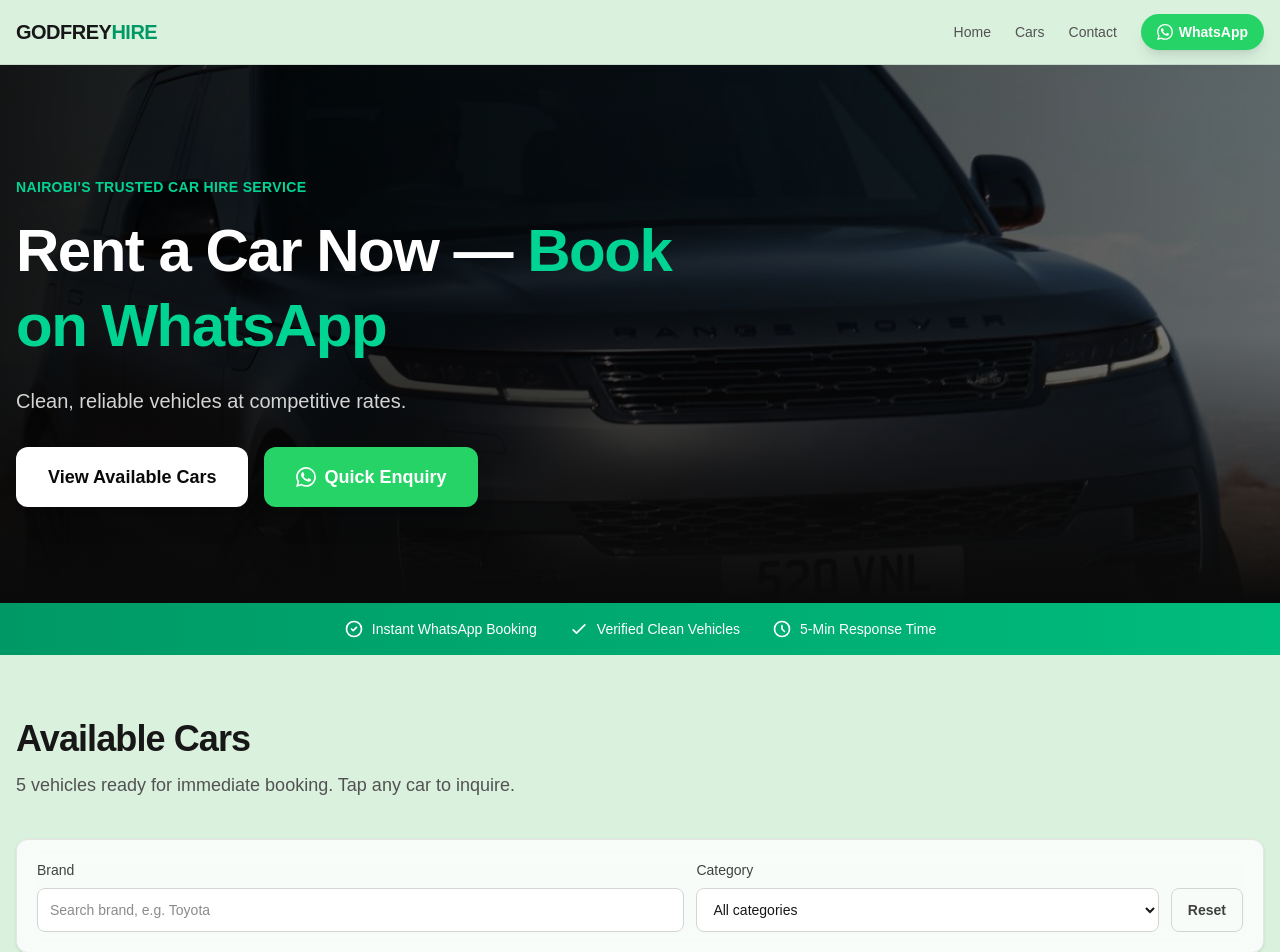
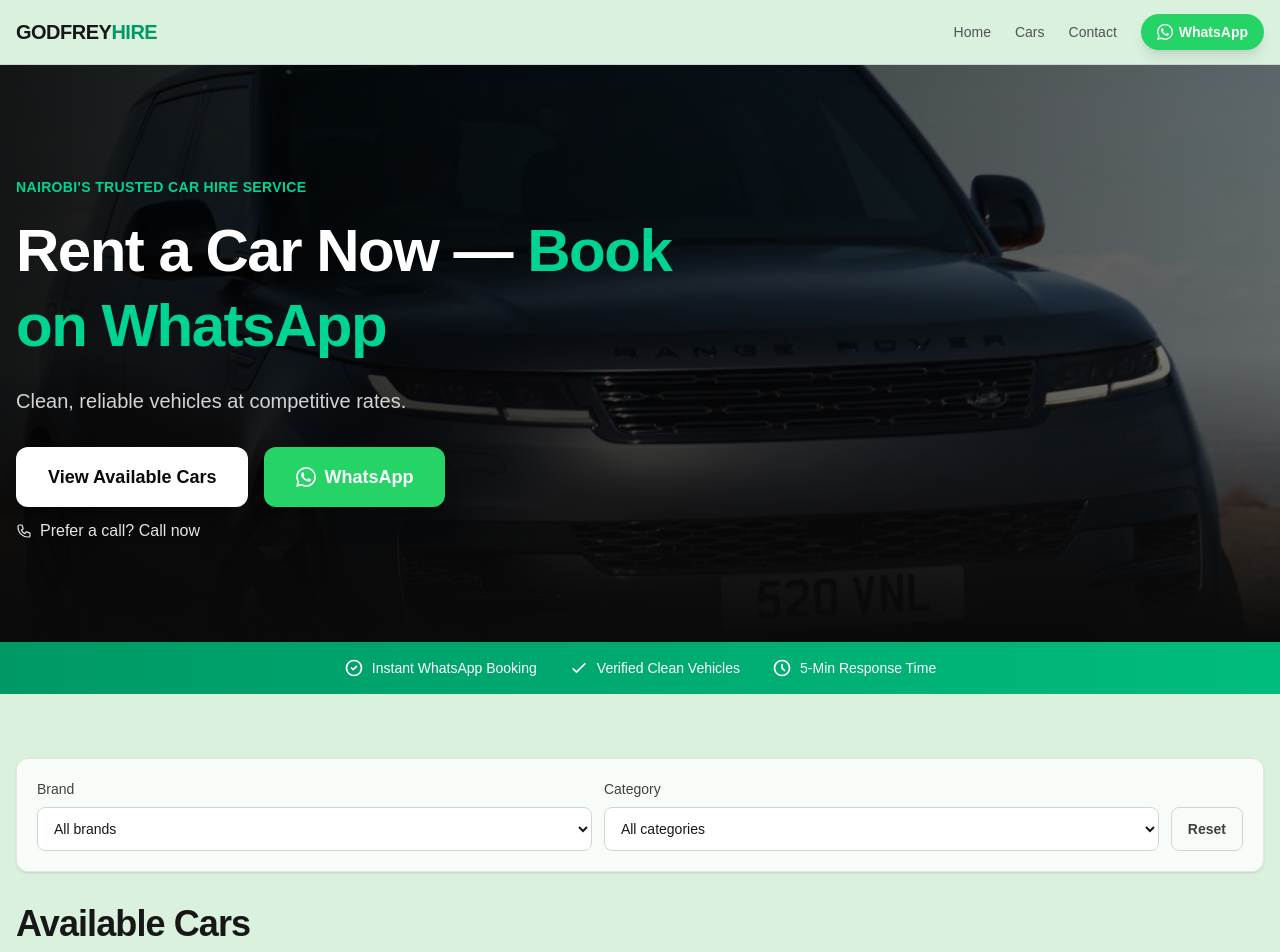
Before and after one commit to goddiey1/car-hire-sample, a Next.js app: page / in a window 1280 px wide. Shown: the top 952 px of the page. Built offline with nearby package versions, Linux system fonts and the light colour scheme.

Commit message:
ui edits

```diff
--- a/src/app/page.tsx
+++ b/src/app/page.tsx
@@ -45,6 +45,7 @@ export default function Home() {
  </p>
 
  {/* CTA Buttons - Full width on mobile */}
+ <div>
  <div className="flex flex-col sm:flex-row gap-3 sm:gap-4">
  <a
  href="#fleet"
@@ -61,7 +62,18 @@ export default function Home() {
  <svg className="w-5 h-5 mr-2 fill-current" viewBox="0 0 24 24">
  <path d="M17.472 14.382c-.297-.149-1.758-.867-2.03-.967-.273-.099-.471-.148-.67.15-.197.297-.767.966-.94 1.164-.173.199-.347.223-.644.075-.297-.15-1.255-.463-2.39-1.475-.883-.788-1.48-1.761-1.653-2.059-.173-.297-.018-.458.13-.606.134-.133.298-.347.446-.52.149-.174.198-.298.298-.497.099-.198.05-.371-.025-.52-.075-.149-.669-1.612-.916-2.207-.242-.579-.487-.5-.669-.51-.173-.008-.371-.01-.57-.01-.198 0-.52.074-.792.372-.272.297-1.04 1.016-1.04 2.479 0 1.462 1.065 2.875 1.213 3.074.149.198 2.096 3.2 5.077 4.487.709.306 1.262.489 1.694.625.712.227 1.36.195 1.871.118.571-.085 1.758-.719 2.006-1.413.248-.694.248-1.289.173-1.413-.074-.124-.272-.198-.57-.347m-5.421 7.403h-.004a9.87 9.87 0 01-5.031-1.378l-.361-.214-3.741.982.998-3.648-.235-.374a9.86 9.86 0 01-1.51-5.26c.001-5.45 4.436-9.884 9.888-9.884 2.64 0 5.122 1.03 6.988 2.898a9.825 9.825 0 012.893 6.994c-.003 5.45-4.437 9.884-9.885 9.884m8.413-18.297A11.815 11.815 0 0012.05 0C5.495 0 .16 5.335.157 11.892c0 2.096.547 4.142 1.588 5.945L.057 24l6.305-1.654a11.882 11.882 0 005.683 1.448h.005c6.554 0 11.89-5.335 11.893-11.893a11.821 11.821 0 00-3.48-8.413Z" />
  </svg>
- Quick Enquiry
+ WhatsApp
+ </a>
+ </div>
+
+ <a
+ href={`tel:${process.env.NEXT_PUBLIC_CONTACT_PHONE}`}
+ className="mt-3 inline-flex items-center text-sm sm:text-base font-medium text-neutral-200 hover:text-white transition-colors focus:outline-none focus:text-white"
+ >
+ <svg className="w-4 h-4 mr-2" fill="none" viewBox="0 0 24 24" stroke="currentColor">
+ <path strokeLinecap="round" strokeLinejoin="round" strokeWidth={1.8} d="M3 5a2 2 0 012-2h3.28a1 1 0 01.948.684l1.498 4.493a1 1 0 01-.502 1.21l-2.257 1.13a11.042 11.042 0 005.516 5.516l1.13-2.257a1 1 0 011.21-.502l4.493 1.498a1 1 0 01.684.949V19a2 2 0 01-2 2h-1C9.716 21 3 14.284 3 6V5z" />
+ </svg>
+ Prefer a call? Call now
  </a>
  </div>
  </div>
--- a/src/components/FleetSection.tsx
+++ b/src/components/FleetSection.tsx
@@ -4,8 +4,13 @@ import { useMemo, useState } from "react";
 import CarCard, { Car } from "@/components/CarCard";
 
 export default function FleetSection({ cars }: { cars: Car[] }) {
-  const [brandQuery, setBrandQuery] = useState("");
+  const [selectedBrand, setSelectedBrand] = useState("All brands");
   const [selectedCategory, setSelectedCategory] = useState("All categories");
+
+  const brands = useMemo(
+    () => Array.from(new Set(cars.map((car) => car.brand))).sort(),
+    [cars]
+  );
 
   const categories = useMemo(
     () => Array.from(new Set(cars.map((car) => car.category))).sort(),
@@ -13,53 +18,42 @@ export default function FleetSection({ cars }: { cars: Car[] }) {
   );
 
   const filteredCars = useMemo(() => {
-    const normalizedBrand = brandQuery.trim().toLowerCase();
-
     return cars.filter((car) => {
       const matchesBrand =
-        normalizedBrand.length === 0 ||
-        car.brand.toLowerCase().includes(normalizedBrand);
+        selectedBrand === "All brands" || car.brand === selectedBrand;
       const matchesCategory =
         selectedCategory === "All categories" ||
         car.category === selectedCategory;
 
       return matchesBrand && matchesCategory;
     });
-  }, [brandQuery, cars, selectedCategory]);
+  }, [cars, selectedBrand, selectedCategory]);
 
   const availableCount = filteredCars.filter((car) => car.available).length;
 
   return (
     <section
       id="fleet"
-      className="py-12 sm:py-16 scroll-mt-16"
+      className="pt-9 pb-12 sm:py-16 scroll-mt-16"
       aria-labelledby="fleet-heading"
     >
       <div className="container mx-auto px-4">
-        <div className="mb-8 sm:mb-10 text-center sm:text-left">
-          <h2
-            id="fleet-heading"
-            className="text-2xl sm:text-3xl md:text-4xl font-bold text-neutral-900 tracking-tight mb-2 sm:mb-3"
-          >
-            Available Cars
-          </h2>
-          <p className="text-neutral-600 text-base sm:text-lg">
-            {availableCount} vehicles ready for immediate booking. Tap any car
-            to inquire.
-          </p>
-        </div>
-
-        <div className="mb-6 sm:mb-8 rounded-xl border border-neutral-200 bg-white/80 p-4 sm:p-5 shadow-sm backdrop-blur-sm">
-          <div className="grid grid-cols-1 gap-3 md:grid-cols-[minmax(0,1.4fr)_minmax(0,1fr)_auto] md:items-end">
+        <div className="mb-5 sm:mb-8 rounded-xl border border-neutral-200 bg-white/80 p-3 sm:p-5 shadow-sm backdrop-blur-sm">
+          <div className="grid grid-cols-1 gap-2 sm:gap-3 md:grid-cols-[minmax(0,1fr)_minmax(0,1fr)_auto] md:items-end">
             <label className="flex flex-col gap-2 text-sm font-medium text-neutral-700">
               <span>Brand</span>
-              <input
-                type="search"
-                value={brandQuery}
-                onChange={(event) => setBrandQuery(event.target.value)}
-                placeholder="Search brand, e.g. Toyota"
+              <select
+                value={selectedBrand}
+                onChange={(event) => setSelectedBrand(event.target.value)}
                 className="h-11 rounded-lg border border-neutral-300 bg-white px-3 text-sm text-neutral-900 outline-none transition focus:border-emerald-500 focus:ring-2 focus:ring-emerald-500/20"
-              />
+              >
+                <option value="All brands">All brands</option>
+                {brands.map((brand) => (
+                  <option key={brand} value={brand}>
+                    {brand}
+                  </option>
+                ))}
+              </select>
             </label>
 
             <label className="flex flex-col gap-2 text-sm font-medium text-neutral-700">
@@ -81,7 +75,7 @@ export default function FleetSection({ cars }: { cars: Car[] }) {
             <button
               type="button"
               onClick={() => {
-                setBrandQuery("");
+                setSelectedBrand("All brands");
                 setSelectedCategory("All categories");
               }}
               className="inline-flex h-11 items-center justify-center rounded-lg border border-neutral-300 px-4 text-sm font-semibold text-neutral-700 transition hover:border-neutral-400 hover:text-neutral-900 focus:outline-none focus:ring-2 focus:ring-emerald-500/20"
@@ -89,6 +83,19 @@ export default function FleetSection({ cars }: { cars: Car[] }) {
               Reset
             </button>
           </div>
+        </div>
+
+        <div className="mb-6 sm:mb-10 text-center sm:text-left">
+          <h2
+            id="fleet-heading"
+            className="text-2xl sm:text-3xl md:text-4xl font-bold text-neutral-900 tracking-tight mb-2 sm:mb-3"
+          >
+            Available Cars
+          </h2>
+          <p className="text-neutral-600 text-base sm:text-lg">
+            {availableCount} vehicles ready for immediate booking. Tap any car
+            to inquire.
+          </p>
         </div>
 
         {filteredCars.length > 0 ? (
```
